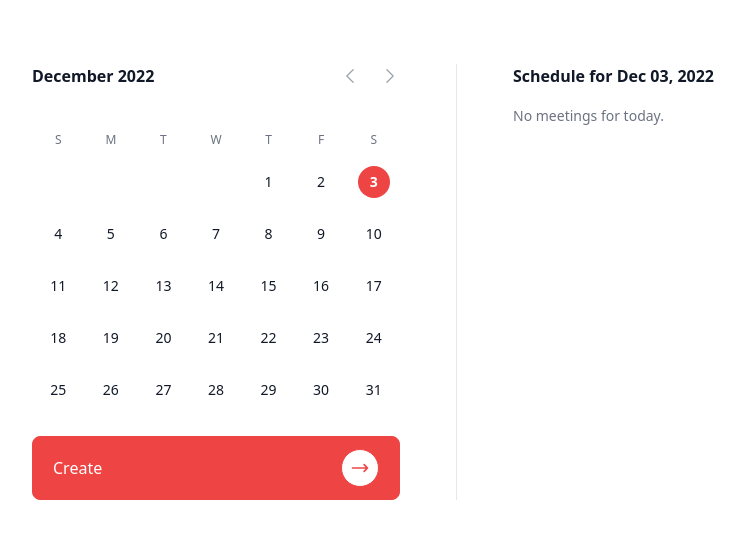
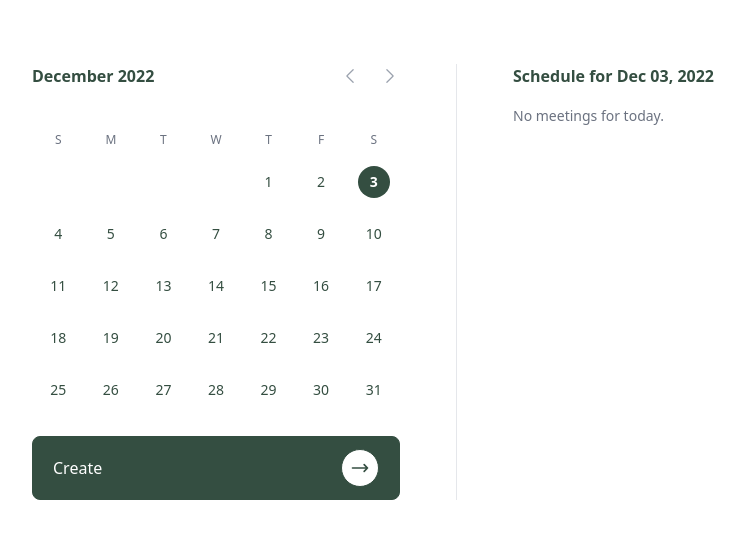
Before and after one commit to Erroders/frontend-web3calender, a Next.js app: page / in a window 1280 px wide. Shown: the top 538 px of the page, without its empty margins (184-929 px from the left). Built offline with nearby package versions, Linux system fonts and the light colour scheme.

Commit message:
color palette configured

```diff
--- a/pages/index.tsx
+++ b/pages/index.tsx
@@ -106,7 +106,7 @@ export default function Home() {
           <div className=" md:grid md:grid-cols-2 md:divide-x md:divide-gray-200">
             <div className="md:pr-14">
               <div className="flex items-center">
-                <h2 className="flex-auto font-semibold text-gray-900">
+                <h2 className="flex-auto font-semibold text-primary">
                   {format(firstDayCurrentMonth, "MMMM yyyy")}
                 </h2>
                 <button
@@ -151,21 +151,21 @@ export default function Home() {
                         isEqual(day, selectedDay) && "text-white",
                         !isEqual(day, selectedDay) &&
                           isToday(day) &&
-                          "text-red-500",
+                          "text-primary",
                         !isEqual(day, selectedDay) &&
                           !isToday(day) &&
                           isSameMonth(day, firstDayCurrentMonth) &&
-                          "text-gray-900",
+                          "text-primary",
                         !isEqual(day, selectedDay) &&
                           !isToday(day) &&
                           !isSameMonth(day, firstDayCurrentMonth) &&
                           "text-gray-400",
                         isEqual(day, selectedDay) &&
                           isToday(day) &&
-                          "bg-red-500",
+                          "bg-primary",
                         isEqual(day, selectedDay) &&
                           !isToday(day) &&
-                          "bg-gray-900",
+                          "bg-primary",
                         !isEqual(day, selectedDay) && "hover:bg-gray-200",
                         (isEqual(day, selectedDay) || isToday(day)) &&
                           "font-semibold",
@@ -181,7 +181,7 @@ export default function Home() {
                       {meetings.some((meeting) =>
                         isSameDay(parseISO(meeting.startDatetime), day)
                       ) && (
-                        <div className="h-1 w-1 rounded-full bg-sky-500"></div>
+                        <div className="h-1 w-1 rounded-full bg-lightPrimary"></div>
                       )}
                     </div>
                   </div>
@@ -189,14 +189,14 @@ export default function Home() {
               </div>
               <div className="mt-4">
                 <a
-                  className="group flex items-center justify-between rounded-lg border border-red-500 bg-red-500 px-5 py-3 transition-colors hover:bg-transparent focus:outline-none focus:ring"
+                  className="group flex items-center justify-between rounded-lg border border-primary bg-primary px-5 py-3 transition-colors hover:bg-transparent focus:outline-none focus:ring"
                   onClick={handleChange}
                 >
-                  <span className="font-medium text-white transition-colors group-hover:text-red-500 group-active:text-indigo-500">
+                  <span className="font-medium text-white transition-colors group-hover:text-primary group-active:text-secondary">
                     Create
                   </span>
 
-                  <span className="ml-4 flex-shrink-0 rounded-full border border-current bg-white p-2 text-red-500 group-active:text-indigo-500">
+                  <span className="ml-4 flex-shrink-0 rounded-full border border-current bg-white p-2 text-primary group-active:text-secondary">
                     <svg
                       className="h-5 w-5"
                       xmlns="http://www.w3.org/2000/svg"
@@ -216,7 +216,7 @@ export default function Home() {
               </div>
             </div>
             <section className="mt-12 md:mt-0 md:pl-14">
-              <h2 className="font-semibold text-gray-900">
+              <h2 className="font-semibold text-primary">
                 Schedule for{" "}
                 <time dateTime={format(selectedDay, "yyyy-MM-dd")}>
                   {format(selectedDay, "MMM dd, yyy")}
@@ -251,7 +251,7 @@ function Meeting({ meeting }: any) {
         className="h-10 w-10 flex-none rounded-full"
       />
       <div className="flex-auto">
-        <p className="text-gray-900">{meeting.name}</p>
+        <p className="text-primary">{meeting.name}</p>
         <p className="mt-0.5">
           <time dateTime={meeting.startDatetime}>
             {format(startDateTime, "h:mm a")}
@@ -289,7 +289,7 @@ function Meeting({ meeting }: any) {
                   <a
                     href="#"
                     className={classNames(
-                      active ? "bg-gray-100 text-gray-900" : "text-gray-700",
+                      active ? "bg-gray-100 text-primary" : "text-secondary",
                       "block px-4 py-2 text-sm"
                     )}
                   >
@@ -302,7 +302,7 @@ function Meeting({ meeting }: any) {
                   <a
                     href="#"
                     className={classNames(
-                      active ? "bg-gray-100 text-gray-900" : "text-gray-700",
+                      active ? "bg-gray-100 text-primary" : "text-secondary",
                       "block px-4 py-2 text-sm"
                     )}
                   >
--- a/tailwind.config.js
+++ b/tailwind.config.js
@@ -5,7 +5,19 @@ module.exports = {
     "./components/**/*.{js,ts,jsx,tsx}",
   ],
   theme: {
-    extend: {},
+    extend: {
+      colors: {
+        transparent: "transparent",
+        primary: "#344E41",
+        secondary: "#3A5A40",
+        tertiory: "#588157",
+        lightPrimary: "#A3B18A",
+        lightSecondary: "#DAD7CD",
+
+        white: "#FFFFFF",
+        black: "#000000",
+      },
+    },
   },
   plugins: [],
-}
+};
```
